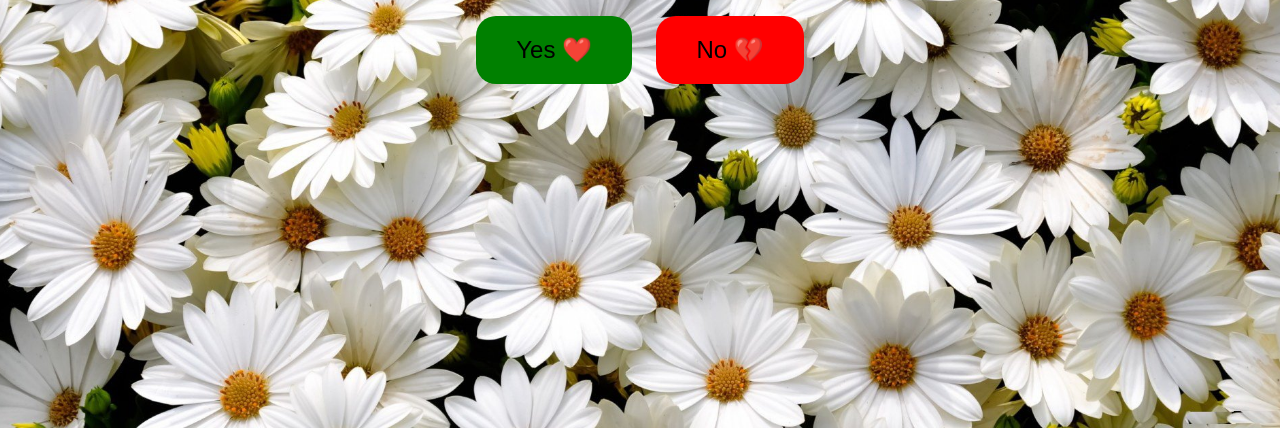
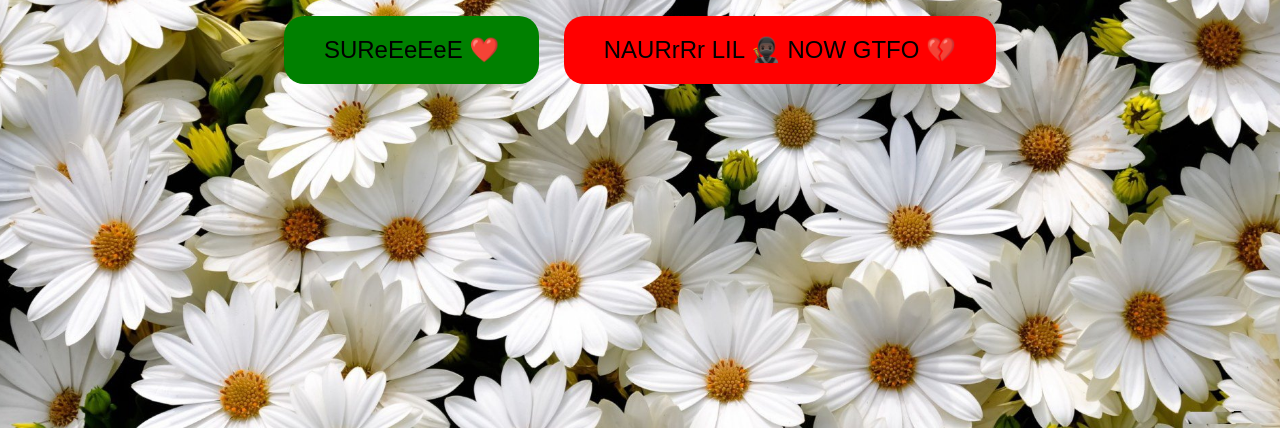
Before and after one commit to breveles1/buttonSite, a website: page public/index.html in a window 1280 px wide. Shown: the part 388-816 px from the top of the page. Drawn offline with Linux system fonts and the light colour scheme; no server answers.

Commit message:
added new button text

```diff
--- a/public/index.html
+++ b/public/index.html
@@ -9,8 +9,8 @@
         <div class="container">
             <h1>Will you accept to this date?</h1>
                 <div class="buttons">
-                    <button id="yesBtn">Yes ❤️</button>
-                    <button id="noBtn">No 💔</button>
+                    <button id="yesBtn">SUReEeEeE ❤️</button>
+                    <button id="noBtn">NAURrRr LIL 🥷🏿 NOW GTFO 💔</button>
                     <!--<button id="mainButton"></button>-->
                         <!--<h1 id="message" style="display:none;">
                         She still loves me? :/
--- a/public/script.js
+++ b/public/script.js
@@ -15,10 +15,10 @@ async function loadState() {
 // Update UI
 function updateUI(choice) {
     if (choice === "yes") {
-        response.textContent = "woohoo 🎉";
+        response.textContent = "🎉LFG🎉 Meet me @ 1718 N Zaragoza RD, Ste B-2, El Paso, TX 79936, United States of America. (Due to your strict schedule you'll have to reach out to me via email to determine a date and time this weekend.";
         response.style.display = "block";
     } else if (choice === "no") {
-        response.textContent = "sorry 😔";
+        response.textContent = "Dang idk what to say 🥀😔🎵I STILL SEE YOUR SHADOWS IN MY ROOM..🎵";
         response.style.display = "block";
     } else {
         response.style.display = "none";
--- a/public/style.css
+++ b/public/style.css
@@ -6,7 +6,7 @@ body{
     /*background: #1111;*/
     background: url('daisies_background.jpg') no-repeat center center/cover;
     font-family: Arial, sans-serif;
-    color: white;
+    color: rgb(194, 120, 255);
 }
 
 .container {
```
